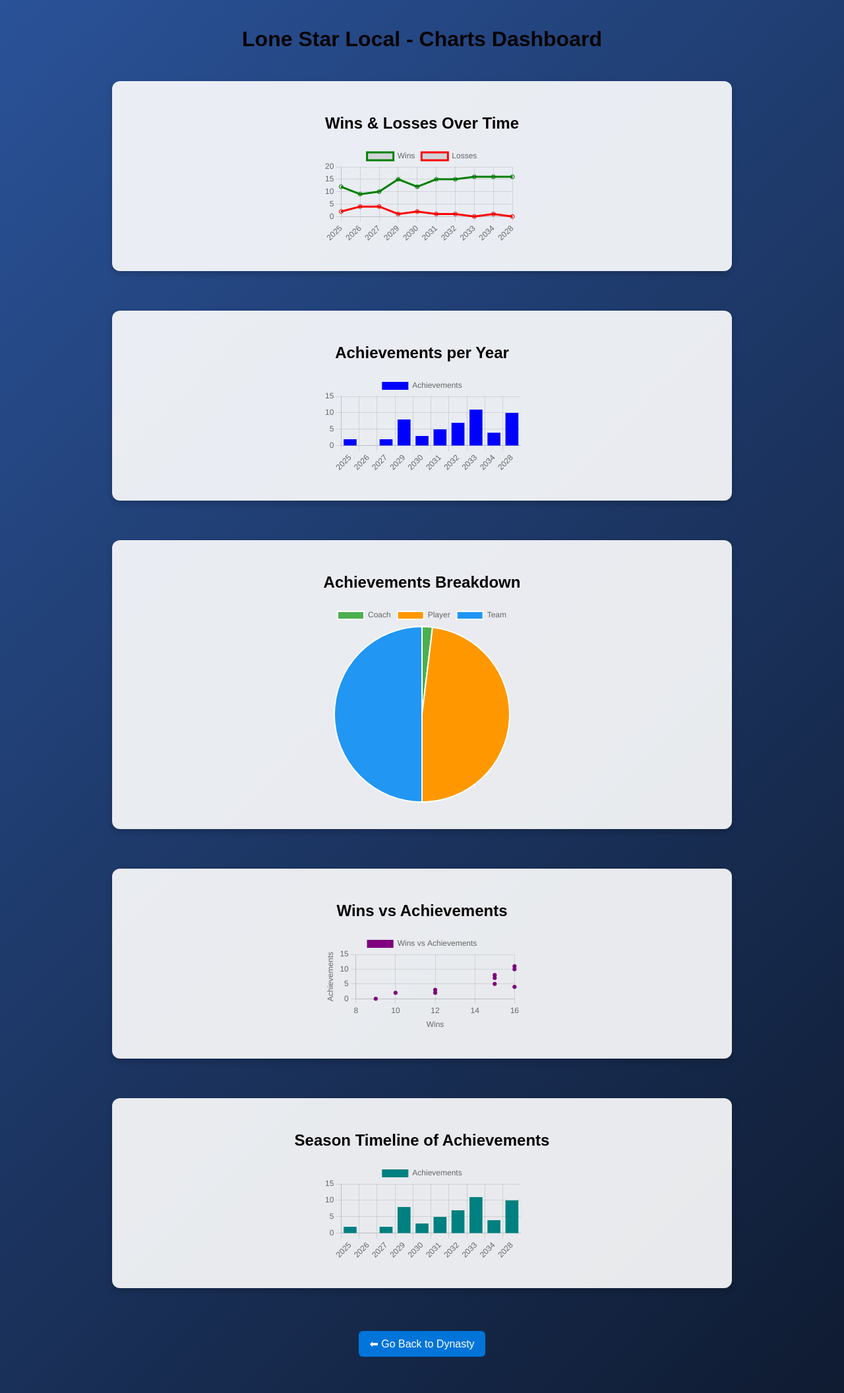
After one commit to CozmicZencho/DynastyCompanionPage, a Flask app: page /dynasty/1/charts in a window 1280 px wide. The commit adds this page. Shown: the whole page at 66% size. Run offline with Flask 3, Linux system fonts and the light colour scheme.

Commit message:
Button style changes.

```diff
--- a/app.py
+++ b/app.py
@@ -293,6 +293,50 @@ def edit_awards(dynasty_id, season_id):
 
     return render_template("edit_awards.html", dynasty=dynasty, season=season)
 
+# -------------------------------
+# View Charts
+# -------------------------------
+@app.route("/dynasty/<int:dynasty_id>/charts")
+def dynasty_charts(dynasty_id):
+    dynasties = load_dynasties()
+    dynasty = next((d for d in dynasties if d["id"] == dynasty_id), None)
+    if not dynasty:
+        return "Dynasty not found", 404
+
+    seasons = dynasty["coach"].get("seasons", [])
+
+    years = [s.get("year", 0) for s in seasons]
+    wins = [s.get("wins", 0) for s in seasons]
+    losses = [s.get("losses", 0) for s in seasons]
+    achievements = [len(s.get("achievements", [])) for s in seasons]
+
+    # Ensure type counts always exist
+    type_counts = {"Team": 0, "Coach": 0, "Player": 0}
+    for s in seasons:
+        for a in s.get("achievements", []):
+            award_type = a.get("type")
+            if award_type in type_counts:
+                type_counts[award_type] += 1
+            else:
+                type_counts[award_type] = 1  # catch any odd cases
+
+    # Scatter chart data (wins vs achievements)
+    scatter_data = [
+        {"x": s.get("wins", 0), "y": len(s.get("achievements", []))}
+        for s in seasons
+    ]
+
+    return render_template(
+        "dynasty_charts.html",
+        dynasty=dynasty,
+        years=years or [],
+        wins=wins or [],
+        losses=losses or [],
+        achievements=achievements or [],
+        type_counts=type_counts or {"Team": 0, "Coach": 0, "Player": 0},
+        scatter_data=scatter_data or []
+    )
+
 
 # -------------------------------
 # Run the app
--- a/dynasties.json
+++ b/dynasties.json
@@ -1,8 +1,8 @@
 [
     {
         "id": 1,
-        "name": "Texas Local",
-        "description": "Texas A&M Football Save",
+        "name": "Lone Star Local",
+        "description": "Lone Star Save",
         "coach": {
             "first_name": "Cozmic",
             "last_name": "Avis",
--- a/static/style.css
+++ b/static/style.css
@@ -10,32 +10,28 @@ body {
     justify-content: flex-start;
 
     /* Modern background */
-    background: linear-gradient(135deg, #0f1b31, #2a5298); /* blue gradient */
-    color: #fff; /* make text readable on dark bg */
+    background: linear-gradient(135deg, #2a5298, #0f1b31); /* blue gradient */
+    color: #fff; /* default text color on background */
 }
 
 h1, h2, h3 {
     margin-bottom: 15px;
-    color: #fff;
+    color: #070404; /* always dark for contrast inside boxes */
 }
 
-form, .info-card, .dynasty-box {
-    background-color: rgba(255, 255, 255, 0.9);
-    color: #000;
+/* Universal card/box style */
+form, .info-card, .dynasty-box, .chart-container, .table-box, .box {
+    background-color: #cfcfcf;
+    color: #000000;
     padding: 20px;
     border-radius: 12px;
-    box-shadow: 0 4px 12px rgba(0,0,0,0.2);
 }
 
 /* Container for menus and lists */
 .box {
-    background-color: white;
     width: 400px;
     max-height: 300px;
     overflow-y: auto;
-    border: 1px solid #ccc;
-    border-radius: 10px;
-    box-shadow: 0 4px 10px rgba(0, 0, 0, 0.1);
     margin-bottom: 20px;
 }
 
@@ -71,7 +67,7 @@ button, .btn-link {
     padding: 10px 16px;
     margin: 5px;
     background-color: #0074D9;
-    color: white;
+    color: white !important;
     border: none;
     border-radius: 6px;
     font-size: 16px;
--- a/templates/add_season.html
+++ b/templates/add_season.html
@@ -14,6 +14,6 @@
         <button type="submit">Save Season</button>
     </form>
 
-    <a class="back-link" href="{{ url_for('dynasty_page', dynasty_id=dynasty.id) }}">Back to Dynasty</a>
+    <a class="btn-link" href="{{ url_for('dynasty_page', dynasty_id=dynasty.id) }}">⬅ Go Back to Dynasty</a>
 </body>
 </html>
--- a/templates/create_dynasty.html
+++ b/templates/create_dynasty.html
@@ -17,6 +17,6 @@
         <input type="number" name="year" placeholder="Year" required><br>
         <button type="submit">Create Dynasty</button>
     </form>
-    <a class="back-link" href="/home">Back to Menu</a>
+    <a class="btn-link back-btn" href="/home">⬅ Go Back to Menu</a>
 </body>
 </html>
--- /dev/null
+++ b/templates/dynasty_charts.html
@@ -0,0 +1,129 @@
+<!DOCTYPE html>
+<html>
+<head>
+    <title>{{ dynasty.name }} - Charts</title>
+    <link rel="stylesheet" href="{{ url_for('static', filename='style.css') }}">
+    <script src="https://cdn.jsdelivr.net/npm/chart.js"></script>
+    <style>
+        .chart-container {
+            width: 80%;
+            max-width: 900px;
+            margin: 30px auto;
+            background: rgba(255,255,255,0.9);
+            padding: 20px;
+            border-radius: 12px;
+            box-shadow: 0 4px 10px rgba(0,0,0,0.2);
+        }
+        h2 {
+            margin-top: 30px;
+            text-align: center;
+        }
+        canvas {
+            margin: 20px auto;
+        }
+    </style>
+</head>
+<body>
+    <h1 style="text-align:center;">{{ dynasty.name }} - Charts Dashboard</h1>
+
+    <!-- Line Chart -->
+    <div class="chart-container">
+        <h2>Wins & Losses Over Time</h2>
+        <canvas id="lineChart"></canvas>
+    </div>
+
+    <!-- Bar Chart -->
+    <div class="chart-container">
+        <h2>Achievements per Year</h2>
+        <canvas id="barChart"></canvas>
+    </div>
+
+    <!-- Pie Chart -->
+    <div class="chart-container">
+        <h2>Achievements Breakdown</h2>
+        <canvas id="pieChart"></canvas>
+    </div>
+
+    <!-- Scatter Plot -->
+    <div class="chart-container">
+        <h2>Wins vs Achievements</h2>
+        <canvas id="scatterChart"></canvas>
+    </div>
+
+    <!-- Timeline -->
+    <div class="chart-container">
+        <h2>Season Timeline of Achievements</h2>
+        <canvas id="timelineChart"></canvas>
+    </div>
+
+    <div style="text-align:center; margin: 30px;">
+        <a class="btn-link" href="{{ url_for('dynasty_page', dynasty_id=dynasty.id) }}">⬅ Go Back to Dynasty</a>
+    </div>
+
+    <script>
+        // Line Chart (Wins & Losses)
+        new Chart(document.getElementById('lineChart'), {
+            type: 'line',
+            data: {
+                labels: {{ years|tojson }},
+                datasets: [
+                    { label: 'Wins', data: {{ wins|tojson }}, borderColor: 'green', fill: false },
+                    { label: 'Losses', data: {{ losses|tojson }}, borderColor: 'red', fill: false }
+                ]
+            }
+        });
+
+        // Bar Chart (Achievements per Year)
+        new Chart(document.getElementById('barChart'), {
+            type: 'bar',
+            data: {
+                labels: {{ years|tojson }},
+                datasets: [
+                    { label: 'Achievements', data: {{ achievements|tojson }}, backgroundColor: 'blue' }
+                ]
+            }
+        });
+
+        // Pie Chart (Achievements Breakdown by Type)
+        new Chart(document.getElementById('pieChart'), {
+            type: 'pie',
+            data: {
+                labels: Object.keys({{ type_counts|tojson }}),
+                datasets: [{
+                    data: Object.values({{ type_counts|tojson }}),
+                    backgroundColor: ['#4caf50', '#ff9800', '#2196f3']
+                }]
+            }
+        });
+
+        // Scatter Plot (Wins vs Achievements)
+        new Chart(document.getElementById('scatterChart'), {
+            type: 'scatter',
+            data: {
+                datasets: [{
+                    label: 'Wins vs Achievements',
+                    data: {{ scatter_data|tojson }},
+                    backgroundColor: 'purple'
+                }]
+            },
+            options: {
+                scales: {
+                    x: { title: { display: true, text: 'Wins' } },
+                    y: { title: { display: true, text: 'Achievements' } }
+                }
+            }
+        });
+
+        // Timeline Chart (currently as a bar chart placeholder)
+        new Chart(document.getElementById('timelineChart'), {
+            type: 'bar',
+            data: {
+                labels: {{ years|tojson }},
+                datasets: [
+                    { label: 'Achievements', data: {{ achievements|tojson }}, backgroundColor: 'teal' }
+                ]
+            }
+        });
+    </script>
+</body>
+</html>
--- a/templates/dynasty_page.html
+++ b/templates/dynasty_page.html
@@ -69,7 +69,9 @@
         </div>
     </div>
 
-    <a class="back-link" href="/home">Back to Menu</a>
+    <a class="btn-link" href="{{ url_for('dynasty_charts', dynasty_id=dynasty.id) }}">View Charts</a>
+
+    <a class="btn-link back-btn" href="/home">⬅ Go Back to Menu</a>
 
     <!-- JS: Row Selection + Sorting -->
     <script>
--- a/templates/edit_dynasty.html
+++ b/templates/edit_dynasty.html
@@ -20,6 +20,6 @@
             <p>No dynasties yet.</p>
         {% endif %}
     </div>
-    <a class="back-link" href="/home">Back to Menu</a>
+    <a class="btn-link back-btn" href="/home">⬅ Go Back to Menu</a>
 </body>
 </html>
--- a/templates/season_achievements.html
+++ b/templates/season_achievements.html
@@ -32,6 +32,6 @@
         <a class="btn-link" href="{{ url_for('edit_awards', dynasty_id=dynasty.id, season_id=season.id) }}">Edit Awards</a>
     </div>
 
-    <a class="back-link" href="{{ url_for('dynasty_page', dynasty_id=dynasty.id) }}">Go Back to Dynasty</a>
+    <a class="btn-link" href="{{ url_for('dynasty_page', dynasty_id=dynasty.id) }}">⬅ Go Back to Dynasty</a>
 </body>
 </html>
--- a/templates/select_dynasty.html
+++ b/templates/select_dynasty.html
@@ -16,6 +16,6 @@
             <p>No dynasties available.</p>
         {% endif %}
     </div>
-    <a class="back-link" href="/home">Back to Menu</a>
+    <a class="btn-link back-btn" href="/home">⬅ Go Back to Menu</a>
 </body>
 </html>
```
Also changed, not shown: other parts of static/style.css (+20 -20 lines).
